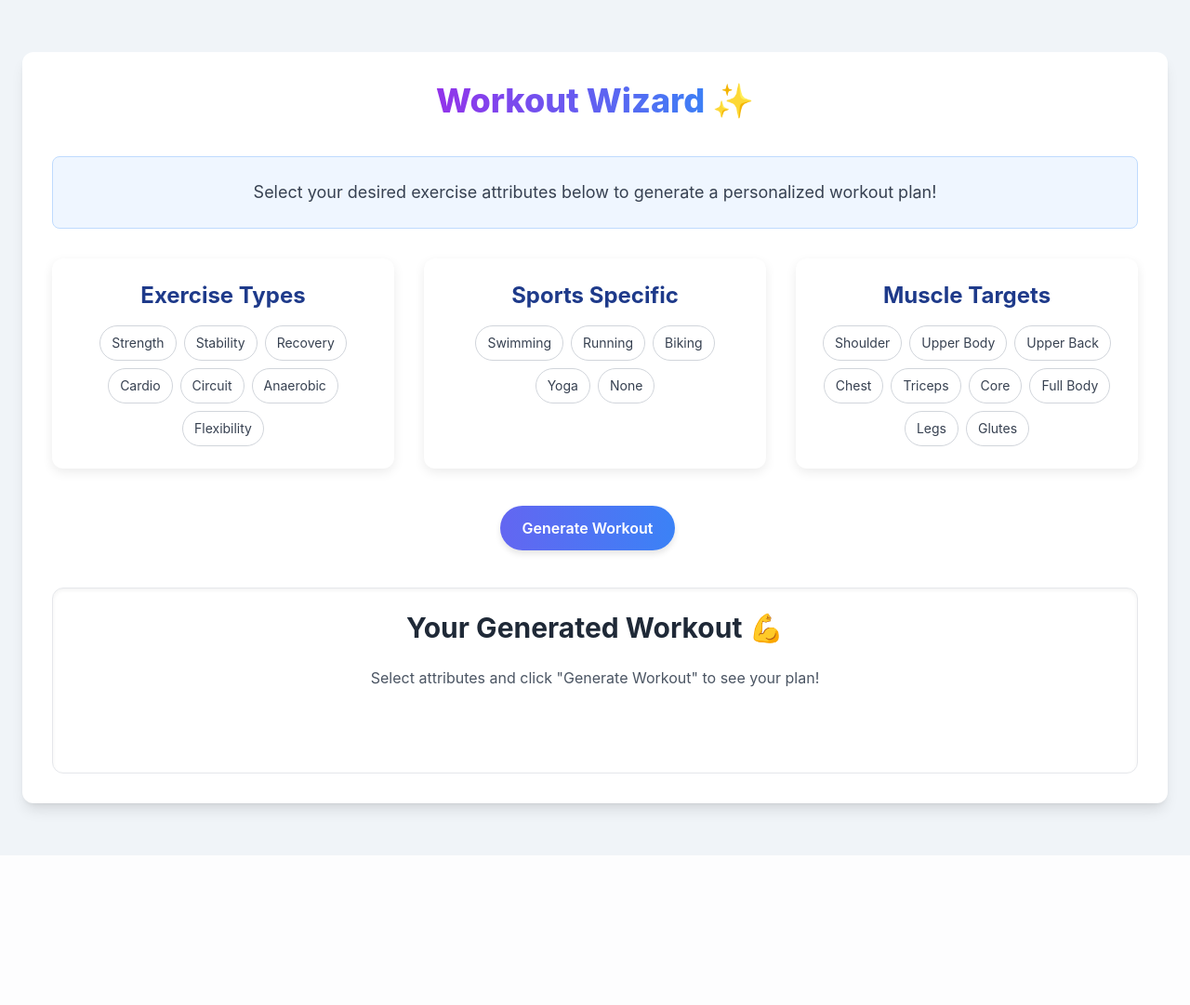
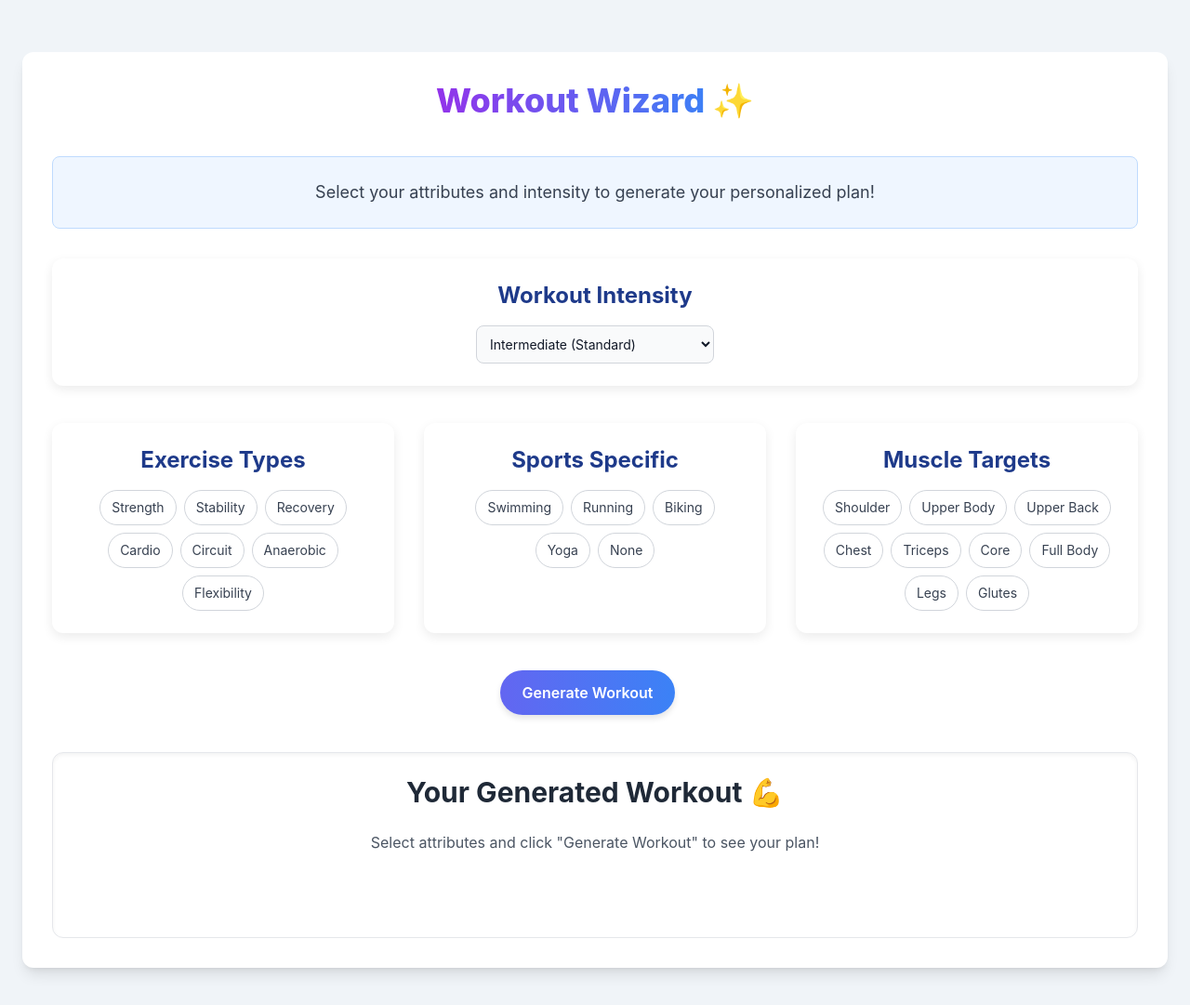
Before and after one commit to CS5800-Summer2025-CD/WorkoutWizard, a Flask app: page / in a window 1280 px wide. Shown: the top 1081 px of the page at 93% size. Before the commit the page ends 920 px from the top, so only its background shows below. Run offline with Flask 3, Linux system fonts and the light colour scheme; some libraries are stand-ins or nearby versions.

Commit message:
added some enhancements to generated workouts

```diff
--- a/templates/index.html
+++ b/templates/index.html
@@ -83,10 +83,21 @@
             </span> ✨
         </h1>
 
-        <div class="mb-8 p-6 bg-blue-50 rounded-lg border border-blue-200">
-            <p class="text-lg text-gray-700 text-center">
-                Select your desired exercise attributes below to generate a personalized workout plan!
+        <div class="mb-8 p-6 bg-blue-50 rounded-lg border border-blue-200 text-center">
+            <p class="text-lg text-gray-700">
+                Select your attributes and intensity to generate your personalized plan!
             </p>
+        </div>
+
+        <div class="card mb-10">
+            <h2 class="section-title text-2xl font-bold mb-4 text-center">Workout Intensity</h2>
+            <div class="flex justify-center">
+                <select id="intensitySelect" class="bg-gray-50 border border-gray-300 text-gray-900 text-sm rounded-lg focus:ring-blue-500 focus:border-blue-500 block p-2.5 w-64">
+                    <option value="beginner">Beginner (Low Volume)</option>
+                    <option value="intermediate" selected>Intermediate (Standard)</option>
+                    <option value="advanced">Advanced (High Volume)</option>
+                </select>
+            </div>
         </div>
 
         <div class="grid grid-cols-1 md:grid-cols-3 gap-8 mb-10">
@@ -214,7 +225,7 @@
             }
         });
 
-        // Existing TXT Download logic
+        // TXT Download logic
         document.getElementById('downloadWorkoutBtn').addEventListener('click', () => {
             if (lastGeneratedWorkoutPlan.length === 0) return;
 
@@ -234,33 +245,61 @@
             document.body.removeChild(a);
         });
 
-        // NEW PDF Download logic connecting to Azure Function
+        // PDF Download logic with Intensity, Time-based units, and Rest Time
         document.getElementById('downloadPDFBtn').addEventListener('click', async () => {
             if (lastGeneratedWorkoutPlan.length === 0) {
                 alert("Please generate a workout first!");
                 return;
             }
 
-            // 1. Enrich the data with default sets and reps
-            const workoutWithStats = lastGeneratedWorkoutPlan.map(ex => ({
-                ...ex,
-                sets: 3,  // Change defaults to make them dynamic later
-                reps: 12
-            }));
-
+            const intensity = document.getElementById('intensitySelect').value;
             const downloadPDFBtn = document.getElementById('downloadPDFBtn');
             const originalText = downloadPDFBtn.innerText;
             downloadPDFBtn.innerText = "Generating PDF...";
             downloadPDFBtn.disabled = true;
 
+            // Transform data: Enrich with Sets, Reps/Seconds, and Rest Time
+            const workoutWithStats = lastGeneratedWorkoutPlan.map(ex => {
+                let sets, reps, unit, rest;
+
+                // Set baseline based on intensity selection
+                if (intensity === 'beginner') {
+                    sets = 2;
+                    reps = 10;
+                    rest = "90s";
+                } else if (intensity === 'advanced') {
+                    sets = 5;
+                    reps = 15;
+                    rest = "45s";
+                } else {
+                    sets = 3;
+                    reps = 12;
+                    rest = "60s";
+                }
+
+                // Logic for time-based exercises
+                unit = "reps";
+                const nameLower = ex.name.toLowerCase();
+                if (nameLower.includes("plank") || nameLower.includes("hold") || nameLower.includes("stretch")) {
+                    unit = "seconds";
+                    reps = (intensity === 'advanced') ? 60 : (intensity === 'beginner' ? 30 : 45);
+                }
+
+                return {
+                    ...ex,
+                    sets: sets,
+                    reps: `${reps} ${unit} (Rest: ${rest})` // Combines reps and rest for the PDF
+                };
+            });
+
             try {
+                // Ensure this matches your specific Azure Function URL
                 const response = await fetch('https://workout-wizard-pdf-gen-bxa2h0awhte0aecc.eastus-01.azurewebsites.net/api/generate_pdf', {
                     method: 'POST',
                     headers: { 'Content-Type': 'application/json' },
-                    // 2. Send the enriched 'workoutWithStats' array
                     body: JSON.stringify({
                         workout_plan: {
-                            title: "My Custom Workout Plan",
+                            title: `My ${intensity.charAt(0).toUpperCase() + intensity.slice(1)} Plan`,
                             exercises: workoutWithStats
                         }
                     })
```
